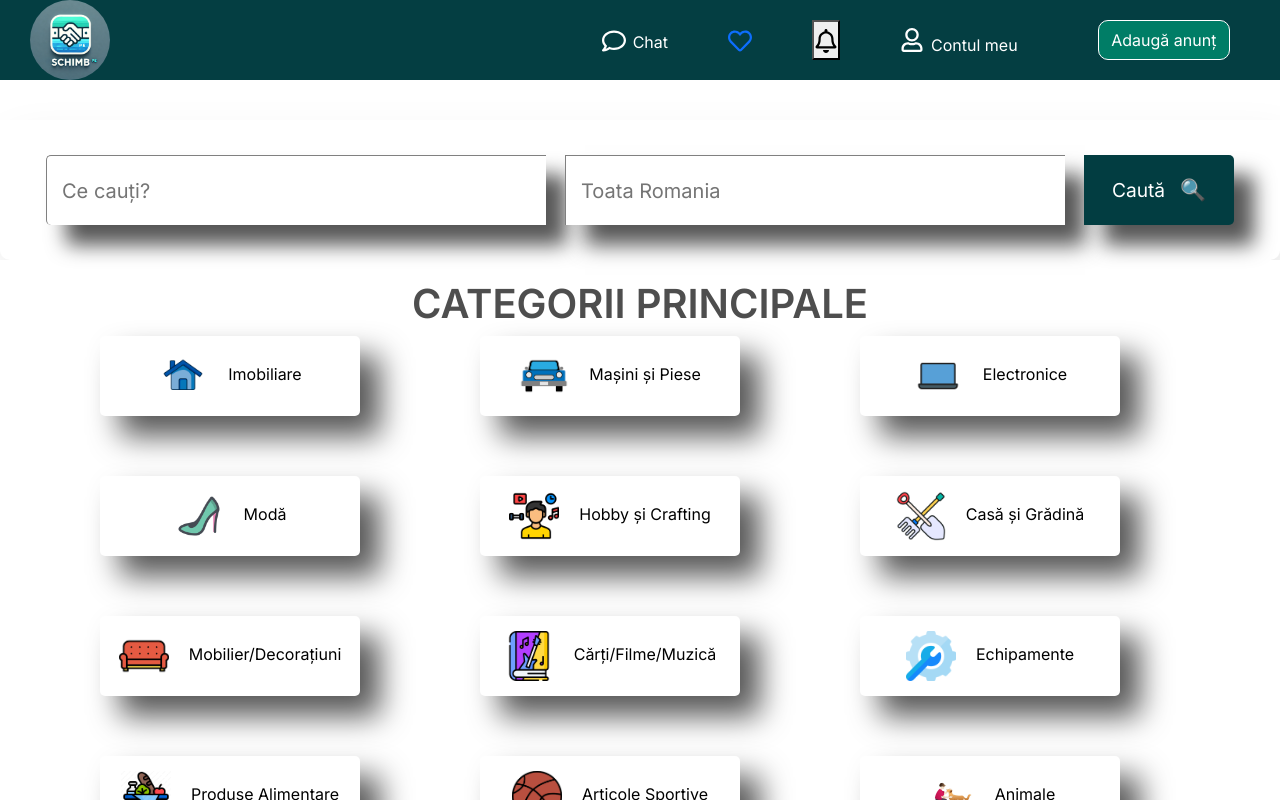
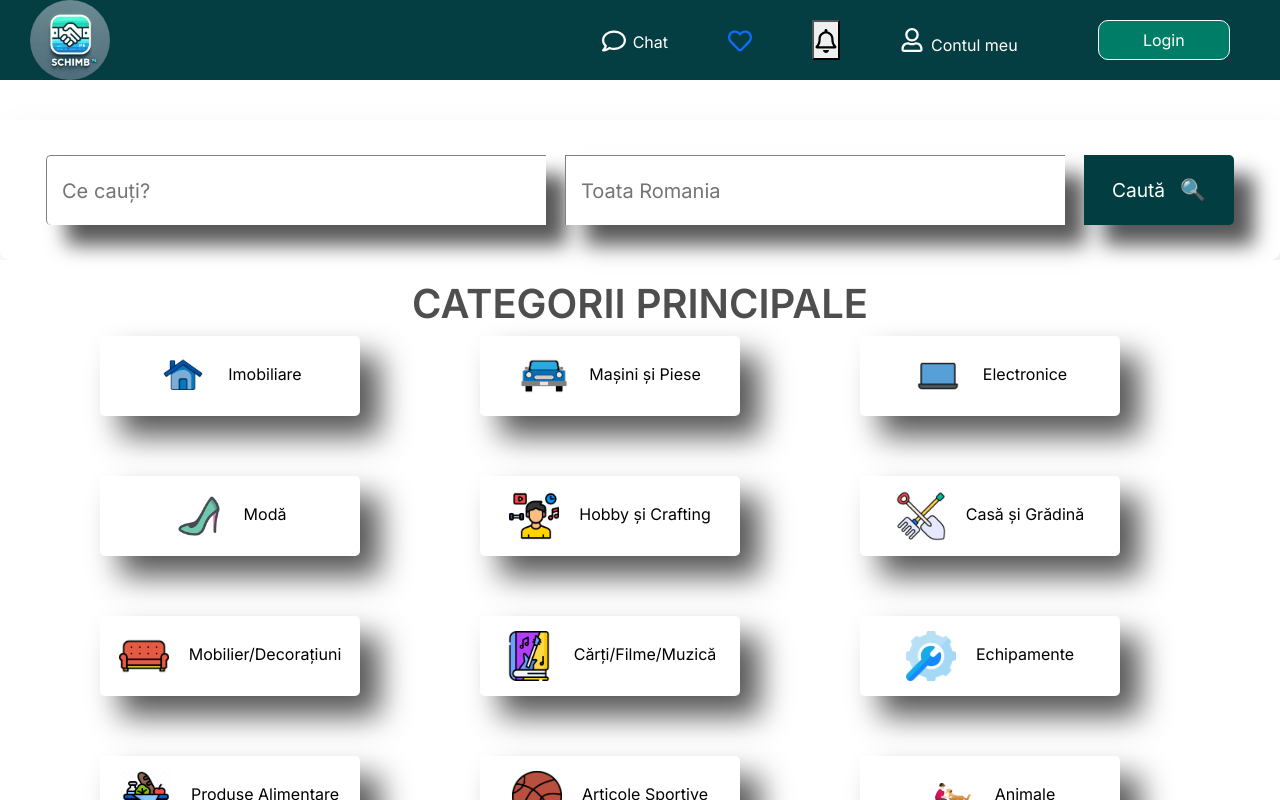
Before and after one commit to scaevola1981/BARD.app, a React (Vite) app: page / in a window 1280 px wide. Built offline with nearby package versions, Linux system fonts and the light colour scheme; a web font is replaced by a local one.

Commit message:
Schimbare nume buton Adauga anunt in Login

```diff
--- a/src/assets/Components/Header/header.jsx
+++ b/src/assets/Components/Header/header.jsx
@@ -39,7 +39,7 @@ const Header = () => {
         </div>
 
         <button className="header-btn" aria-label="Adăuga anunț">
-          Adaugă anunț
+         Login
         </button>
       </header>
     </div>
```
